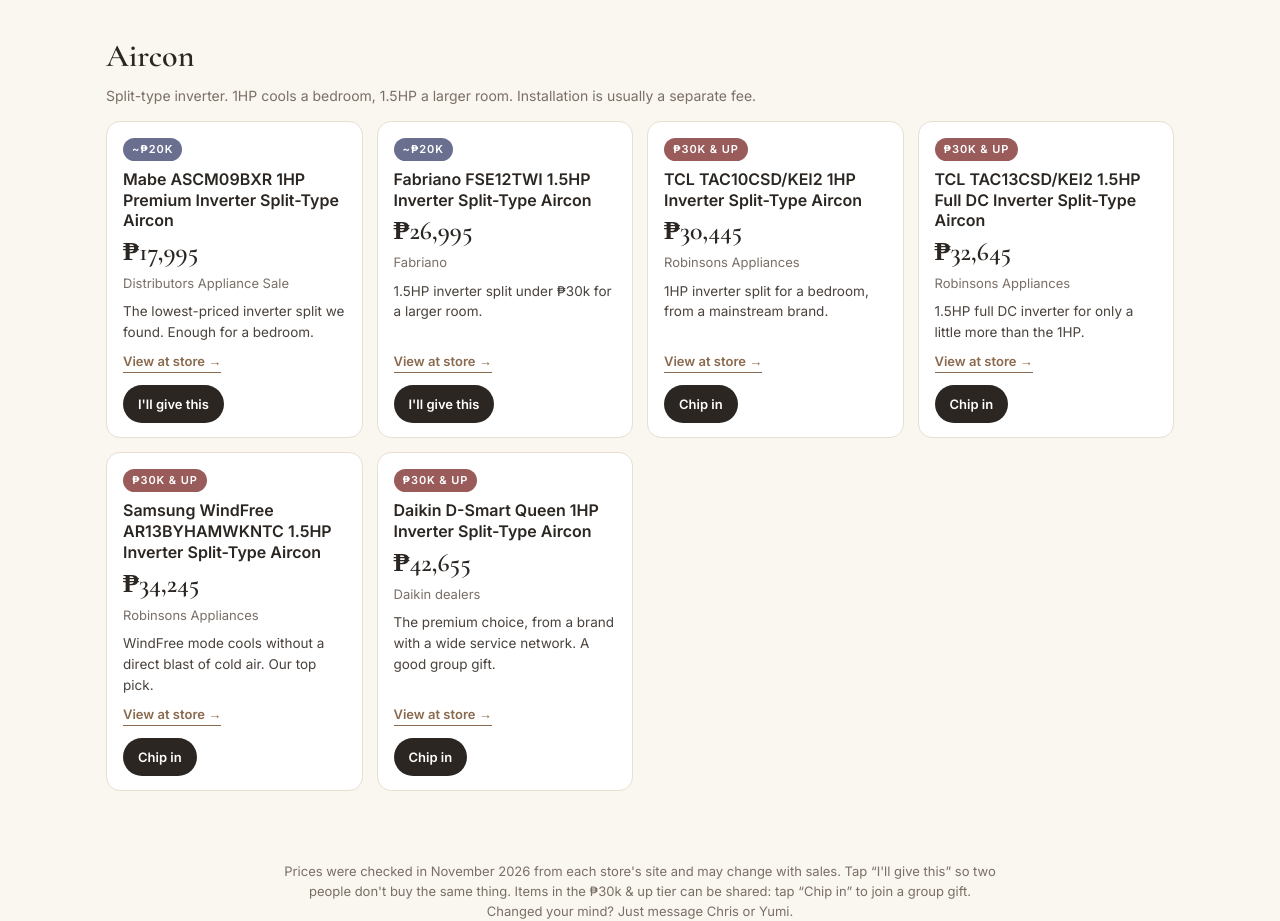
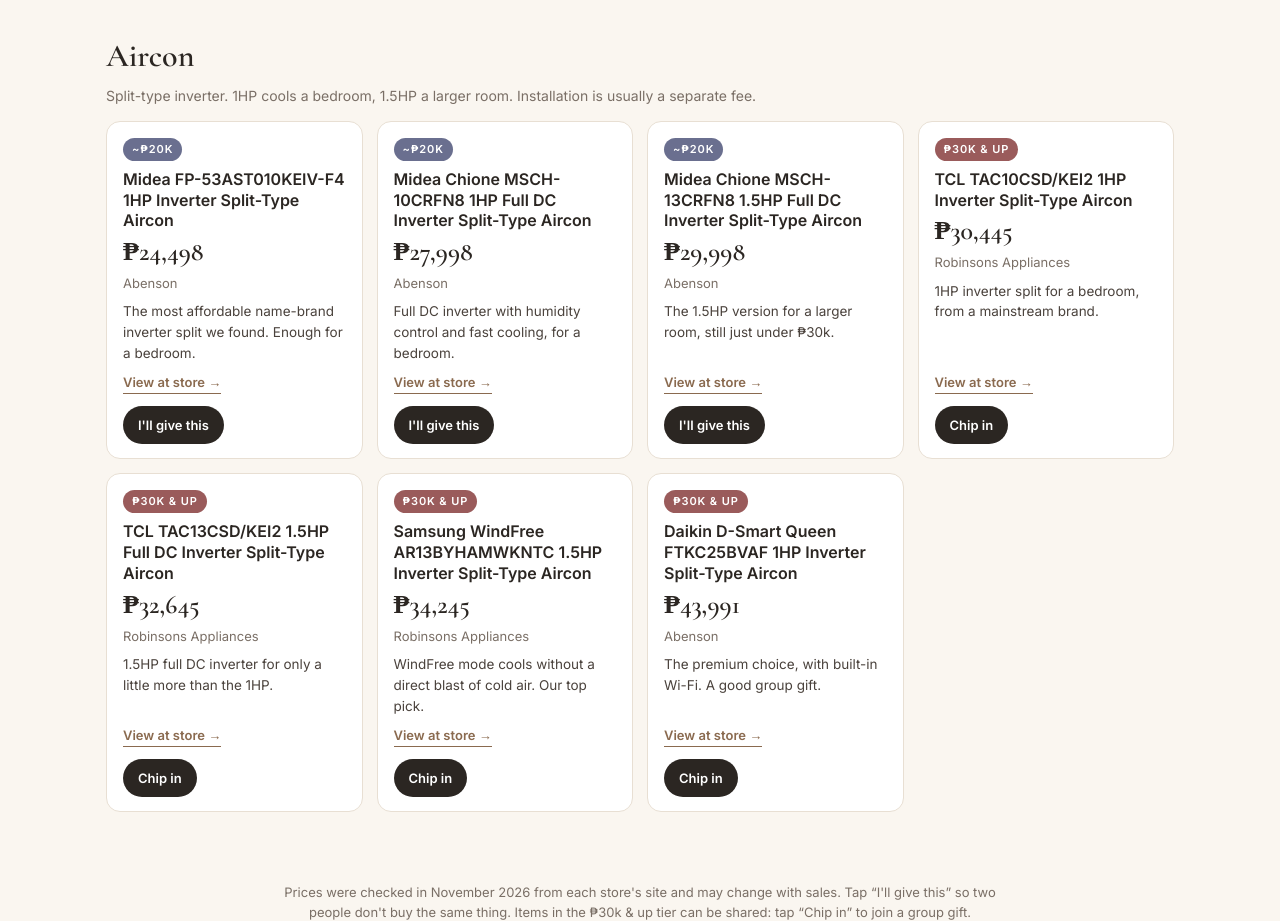
Before and after one commit to ChritYabut/ChrisYumiGiftRegistry, a plain HTML site: page index.html in a window 1280 px wide. Shown: the part 5546-6467 px from the top of the page. Drawn offline with nearby package versions, Linux system fonts and the light colour scheme; no server answers.

Commit message:
Aircon: name brands only (Midea, TCL, Samsung, Daikin)
Co-Authored-By: Claude Fable 5.2 <noreply@anthropic.com>
Claude-Session: https://claude.ai/code/session_01NVFsgaQYHLkdH2iut82S5K

```diff
--- a/index.html
+++ b/index.html
@@ -237,18 +237,20 @@ const ITEMS = [
    why:"Full side-by-side at an unusually low price. A good group gift.", url:"https://home.abenson.com/home-appliances/refrigerator/category/side-by-side-refrigerators.html"},
 
   // ---- Aircon (split type) ----
-  {cat:"aircon", tier:"t20", name:"Mabe ASCM09BXR 1HP Premium Inverter Split-Type Aircon", price:17995, store:"Distributors Appliance Sale",
-   why:"The lowest-priced inverter split we found. Enough for a bedroom.", url:"https://www.distributorsappliancesale.com/collections/split-type-air-conditioner"},
-  {cat:"aircon", tier:"t20", name:"Fabriano FSE12TWI 1.5HP Inverter Split-Type Aircon", price:26995, store:"Fabriano",
-   why:"1.5HP inverter split under ₱30k for a larger room.", url:"https://fabriano.ph/collections/split-type"},
+  {cat:"aircon", tier:"t20", name:"Midea FP-53AST010KEIV-F4 1HP Inverter Split-Type Aircon", price:24498, store:"Abenson",
+   why:"The most affordable name-brand inverter split we found. Enough for a bedroom.", url:"https://home.abenson.com/aircon/split-type/product-brand/midea.html"},
+  {cat:"aircon", tier:"t20", name:"Midea Chione MSCH-10CRFN8 1HP Full DC Inverter Split-Type Aircon", price:27998, store:"Abenson",
+   why:"Full DC inverter with humidity control and fast cooling, for a bedroom.", url:"https://home.abenson.com/aircon/split-type/product-brand/midea.html"},
+  {cat:"aircon", tier:"t20", name:"Midea Chione MSCH-13CRFN8 1.5HP Full DC Inverter Split-Type Aircon", price:29998, store:"Abenson",
+   why:"The 1.5HP version for a larger room, still just under ₱30k.", url:"https://home.abenson.com/aircon/split-type/product-brand/midea.html"},
   {cat:"aircon", tier:"t30", name:"TCL TAC10CSD/KEI2 1HP Inverter Split-Type Aircon", price:30445, store:"Robinsons Appliances",
    why:"1HP inverter split for a bedroom, from a mainstream brand.", url:"https://robinsonsappliances.com.ph/collections/split-type-airconditioner"},
   {cat:"aircon", tier:"t30", name:"TCL TAC13CSD/KEI2 1.5HP Full DC Inverter Split-Type Aircon", price:32645, store:"Robinsons Appliances",
    why:"1.5HP full DC inverter for only a little more than the 1HP.", url:"https://robinsonsappliances.com.ph/collections/split-type-airconditioner"},
   {cat:"aircon", tier:"t30", name:"Samsung WindFree AR13BYHAMWKNTC 1.5HP Inverter Split-Type Aircon", price:34245, store:"Robinsons Appliances",
    why:"WindFree mode cools without a direct blast of cold air. Our top pick.", url:"https://robinsonsappliances.com.ph/collections/split-type-airconditioner"},
-  {cat:"aircon", tier:"t30", name:"Daikin D-Smart Queen 1HP Inverter Split-Type Aircon", price:42655, store:"Daikin dealers",
-   why:"The premium choice, from a brand with a wide service network. A good group gift.", url:"https://aircon.ph/guides/complete-aircon-buying-guide-philippines/"}
+  {cat:"aircon", tier:"t30", name:"Daikin D-Smart Queen FTKC25BVAF 1HP Inverter Split-Type Aircon", price:43991, store:"Abenson",
+   why:"The premium choice, with built-in Wi-Fi. A good group gift.", url:"https://home.abenson.com/aircon/split-type/product-brand/daikin.html"}
 ];
 /* -------------------------------- */
 
```
